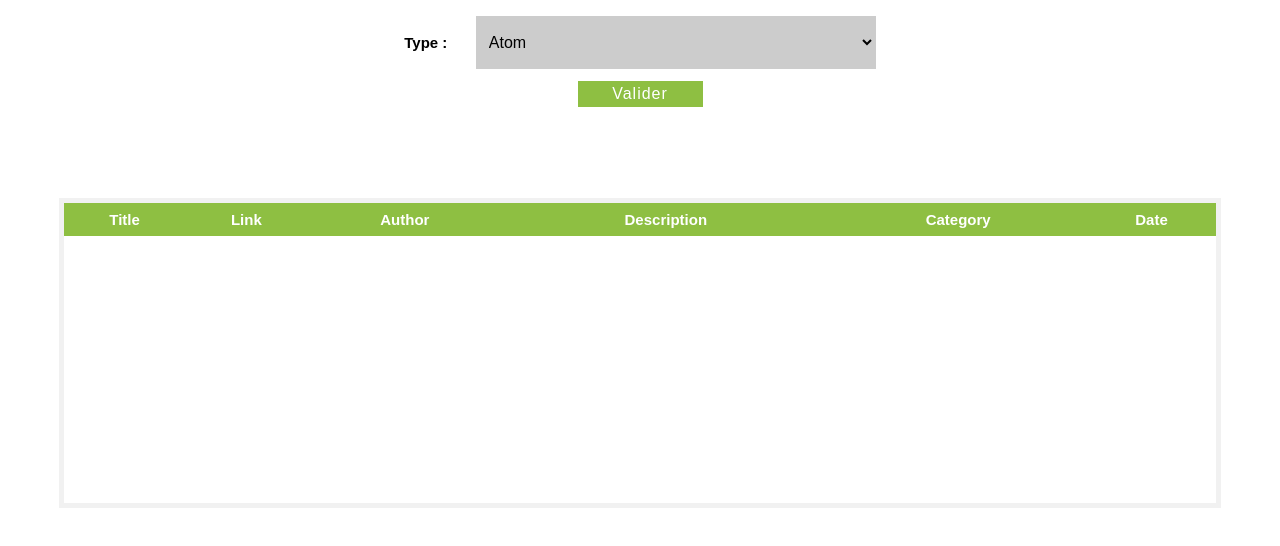
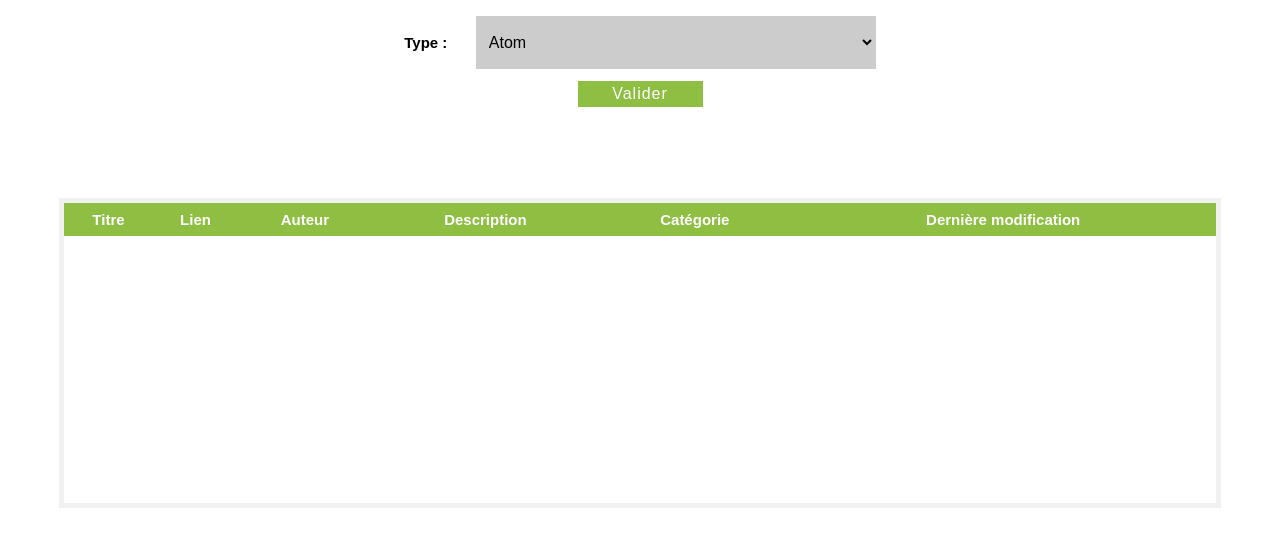
Before and after one commit to Youssef-Erradi/rss-atom-vanillaJS, a plain HTML site: page index.html in a window 1280 px wide. Drawn offline with Linux system fonts and the light colour scheme.

Commit message:
use french in thead

```diff
--- a/index.html
+++ b/index.html
@@ -32,12 +32,12 @@
         <table>
             <thead>
                 <tr>
-                    <th>Title</th>
-                    <th>Link</th>
-                    <th>Author</th>
+                    <th>Titre</th>
+                    <th>Lien</th>
+                    <th>Auteur</th>
                     <th>Description</th>
-                    <th>Category</th>
-                    <th>Date</th>
+                    <th>Catégorie</th>
+                    <th>Dernière modification</th>
                 </tr>
             </thead>
             <tbody id="data">
```
